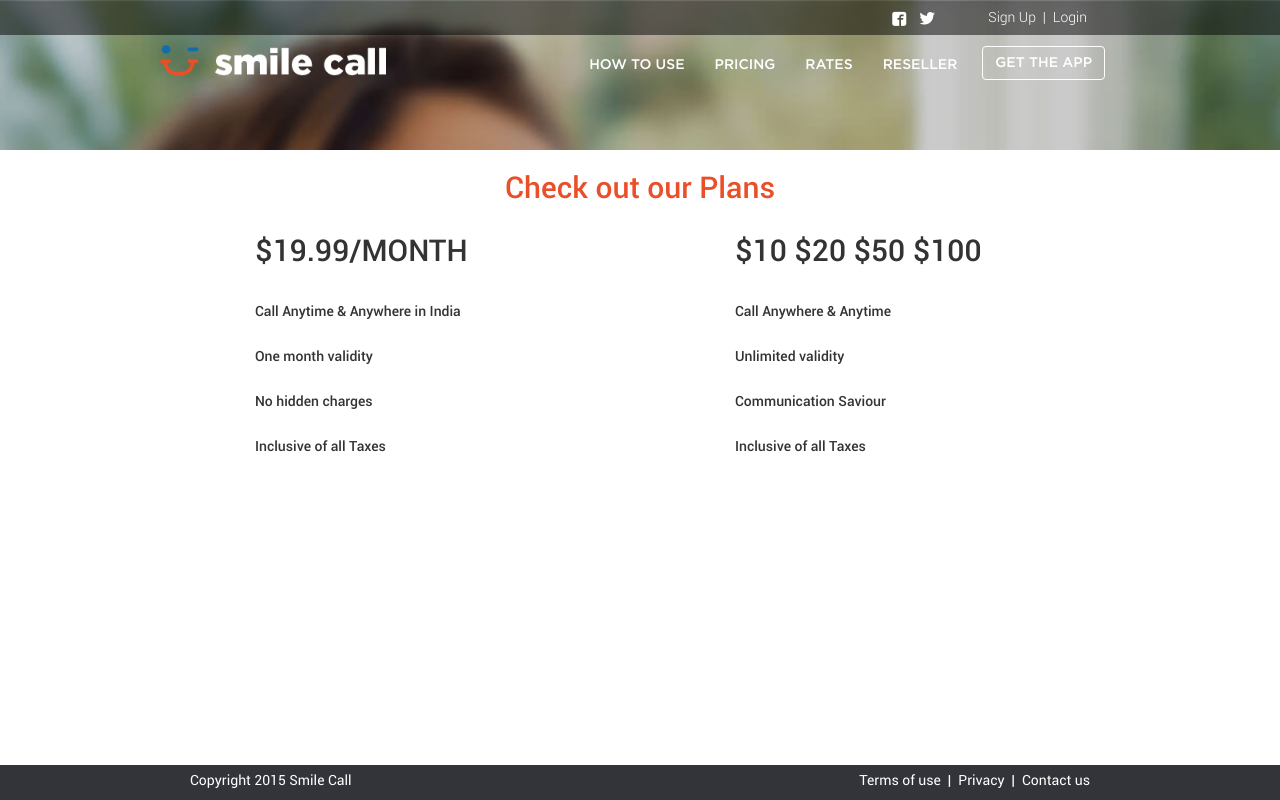
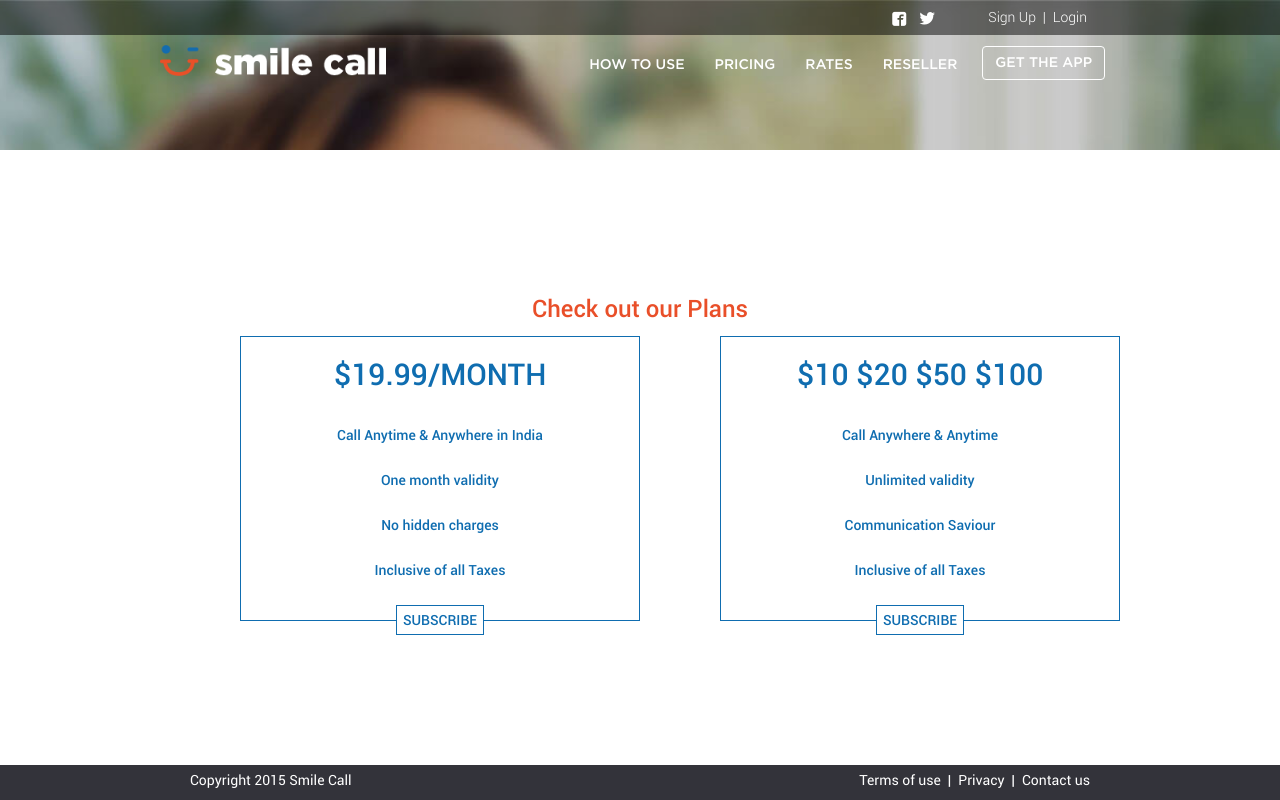
Before and after one commit to ar1kumar/smileCall, a PHP site: page /pricing.php in a window 1280 px wide. Run offline with PHP 8.4, Linux system fonts and the light colour scheme; some web fonts are replaced.

Commit message:
updated ContactUs, Reseller page || Pricing page added || Minor changes on lading page || Added how to use section as a slider

```diff
--- a/css/main.css
+++ b/css/main.css
@@ -158,6 +158,11 @@ html,body,.wrapper{
 .no-pad{
   padding-left: 0 !important;
   padding-right: 0 !important;
+}
+
+.no-mar{
+  margin-top: 0;
+  margin-bottom: 0;
 }
 .center-text{
   text-align: center;
@@ -399,6 +404,25 @@ html,body,.wrapper{
   font-size: 0.2em;
 }
 
+.access_text{
+  font-size: 1.3em;
+  margin-top: 11px;
+  cursor: pointer;
+}
+
+.instructions{
+  overflow: hidden;
+
+}
+
+.ins1{
+  position: relative;
+}
+.ins2{
+  position: absolute;
+  top: 0;
+}
+
 .phone_right{
   margin-left: 100%;
   -webkit-transition: all .6s ease-in-out;
@@ -454,6 +478,30 @@ html,body,.wrapper{
 .price_list{
   list-style-type: none;
 }
+.price-tab{
+  border: 1px solid #0f6db0;
+  color: #0f6db0;
+  margin-top: 15px;
+}
+.price-tab:hover{
+  background-color: #0f6db0;
+  color: #fff;
+}
+.sub_btn_price{
+  background: #fff;
+  color: #0f6db0;
+  outline: none;
+  border: 1px solid #0f6db0;
+  position: relative;
+  left: 0;
+  bottom: -15px;
+  height: 30px;
+}
+.sub_btn_price:hover{
+  color: #fff;
+  border: 1px solid #fff;
+  background-color: #0f6db0;
+}
 /*Pricing page ends here*/
 
 /*Media queries starts here*/
--- a/js/main.js
+++ b/js/main.js
@@ -141,6 +141,32 @@ $(document).ready(function(){
         }
   }, false);
 
+        insWidth = $('.instructions').width();
+        $('.ins2').css({
+          'left' : '-'+insWidth+2+'px'
+        })
+        //Slider for instructions page
+        $('.ins_next').click(function(){
+          $('.how_to').css({
+            'min-height' : $('.how_to').height()+'px'
+          })
+          $('.ins1').css({
+            'left' : insWidth+'px'
+          })
+          $('.ins2').css({
+            'left' : '0px'
+          })
+        })
+
+        $('.ins_prev').click(function(){
+          $('.ins2').css({
+            'left' : '-'+insWidth+100+'px'
+          })
+          $('.ins1').css({
+            'left' : '0px'
+          })
+        })
+
         //ContactUs page set dynamic height for form container
         getURL = window.location.href;
         baseURL = "/smile_call/";
@@ -149,7 +175,13 @@ $(document).ready(function(){
 
         formCoverHeight = $(window).height() - $('.cover_short').height() - $('.footer').height();
         $('.contact_form_cont').css({
-          'height' : formCoverHeight+'px'
+          'min-height' : formCoverHeight+'px'
+        })
+
+        cont_form = ($('.contact_form_cont').height() - $('.form_cont').height())/2
+
+        $('.contact_form_cont').css({
+          'padding-top' : cont_form+'px'
         })
 
 
--- a/pricing.php
+++ b/pricing.php
@@ -5,24 +5,28 @@
     <div class="cover_short"></div>
     <div class="container-fluid no-pad">
       <div class="contact_form_cont col-xs-12 no-pad center-text roboto-medium">
-        <h2 class="roboto-medium red-text">Check out our Plans</h2>
-        <div class="col-md-5 col-md-offset-1 no-pad left-text">
-          <h2 class="col-md-10">$19.99/MONTH</h2>
+        <div class="form_cont col-xs-12 no-pad">
+          <h3 class="roboto-medium red-text no-mar">Check out our Plans</h3>
+          <div class="col-md-5 col-md-offset-1 no-pad center-text price-tab">
+            <h2 class="col-md-12">$19.99/MONTH</h2>
             <ul class="price_list col-md-12">
               <li class="mt-25">Call Anytime & Anywhere in India</li>
               <li class="mt-25">One month validity</li>
               <li class="mt-25">No hidden charges</li>
               <li class="mt-25">Inclusive of all Taxes</li>
             </ul>
+            <button class="sub_btn_price">SUBSCRIBE</button>
           </div>
-        <div class="col-md-5 col-md-offset-1 no-pad left-text">
-          <h2 class="col-md-10">$10 $20 $50 $100</h2>
+          <div class="col-md-5 col-md-offset-1 no-pad center-text blue-text price-tab">
+            <h2 class="col-md-12">$10 $20 $50 $100</h2>
             <ul class="price_list col-md-12">
               <li class="mt-25">Call Anywhere & Anytime</li>
               <li class="mt-25">Unlimited validity</li>
               <li class="mt-25">Communication Saviour</li>
               <li class="mt-25">Inclusive of all Taxes</li>
             </ul>
+            <button class="sub_btn_price">SUBSCRIBE</button>
+          </div>
         </div>
       </div>
     </div>
--- a/reseller.php
+++ b/reseller.php
@@ -5,7 +5,8 @@
     <div class="cover_short"></div>
     <div class="container-fluid no-pad">
       <div class="contact_form_cont col-xs-12 no-pad center-text roboto-medium">
-        <h2 class="center-text red-text roboto-medium">Are you a Reseller?&nbsp;<span class="blue-text roboto-thin">CONTACT US NOW!</span></h2>
+        <div class="form_cont col-xs-12 no-pad">
+          <h2 class="center-text red-text no-mar roboto-medium">Are you a Reseller?&nbsp;<span class="blue-text roboto-thin">CONTACT US NOW!</span></h2>
           <form action="#" method="post" class="mt-25">
             <input type="text" name="name" placeholder="Name" class="col-md-4 col-md-offset-4 form_input mt-25">
             <input type="number" name="contact" placeholder="Contact Number" class="col-md-4 col-md-offset-4 mt-40 form_input">
@@ -13,6 +14,8 @@
             <input type="submit" value="SUBMIT" class="mt-40 col-md-2 col-md-offset-4 submit_btn roboto-medium">
           </form>
         </div>
+
+      </div>
     </div>
   </div>
   <?php include('includes/footer.php'); ?>
```
Also changed, not shown: contact.php (+5 -2 lines), index.php (+25 -0 lines), img/next.png (added), img/prev.png (added). Lines whose indentation alone changed are shown as unchanged.
